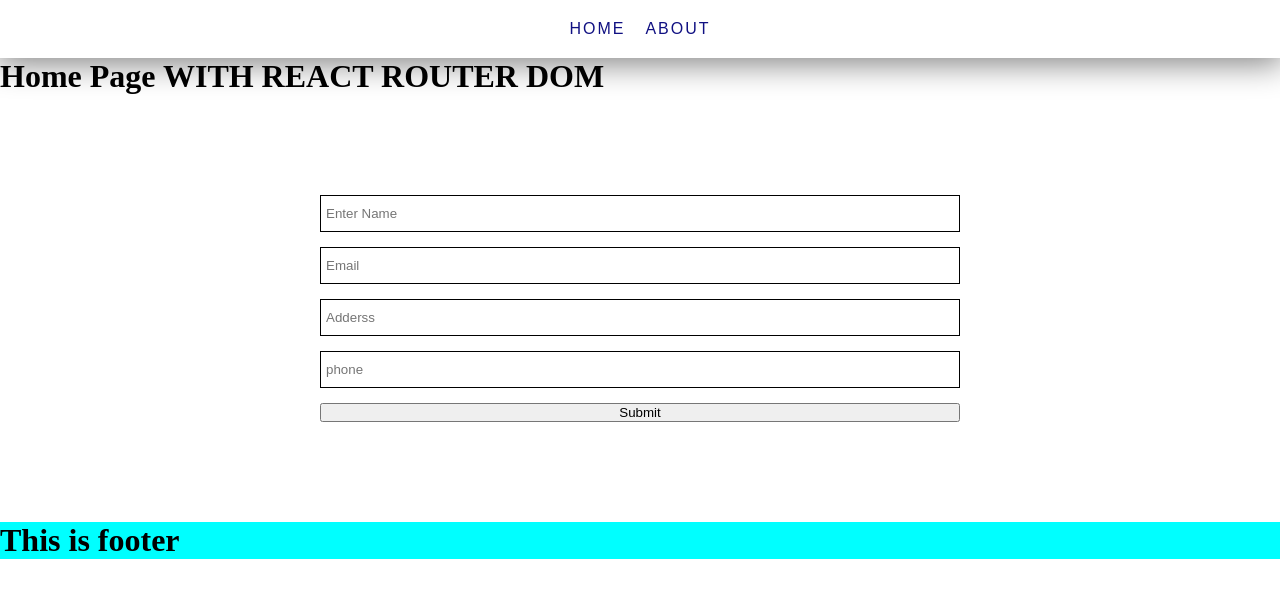
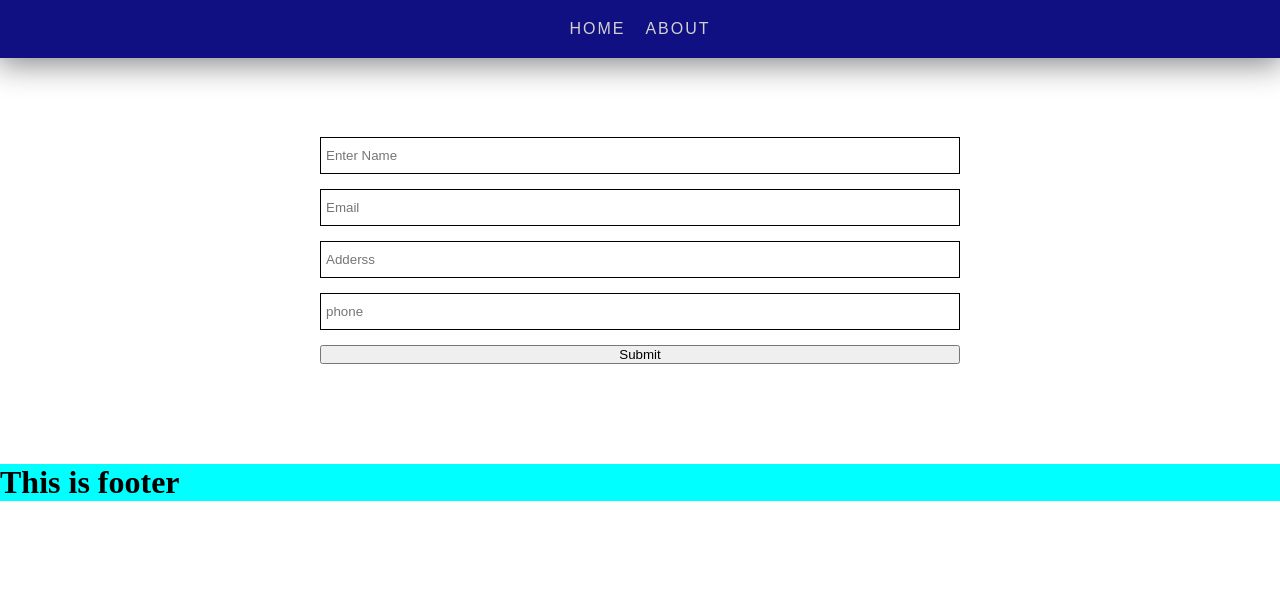
Before and after one commit to dev-roshitha/react-redux, a React (Create React App) app: page / in a window 1280 px wide. Shown: the top 598 px of the page. Built offline with nearby package versions, Linux system fonts and the light colour scheme.

Commit message:
update js

```diff
--- a/src/App.js
+++ b/src/App.js
@@ -10,7 +10,6 @@ import Footer from './components/footer';
 import "./sass/main.scss";
 import InitMain from "./modules/main"
 
-InitMain()
 
 const Layout = () => {
   return(<>
@@ -47,4 +46,5 @@ function App() {
   );
 }
 
+InitMain()
 export default App;
--- a/src/modules/main.js
+++ b/src/modules/main.js
@@ -1,6 +1,7 @@
 import Slider from "./slider"
 
 const initMain = () => {
+
   Slider()
 }
 
--- a/src/modules/slider.js
+++ b/src/modules/slider.js
@@ -1,5 +1,14 @@
 const Slider = () => {
   console.log("File Working")
+
+  let navigationBar = document.querySelector('.navbar');
+  console.log(navigationBar)
+  document.querySelectorAll('.page').forEach(element => {
+    console.log(element)
+    //lement.style.marginTop = navigationBar.scrollHeight + "px"
+  })
+
 }
 
+
 export default Slider
--- a/src/pages/home/index.jsx
+++ b/src/pages/home/index.jsx
@@ -24,7 +24,7 @@ const Home = () => {
   })
   console.log(state)
   return(
-    <div>
+    <div className="page">
       <h1>Home Page WITH REACT ROUTER DOM</h1>
       <section className="wrapper">
         <div className="home-wrapper">
--- a/src/sass/components/_nav-bar.scss
+++ b/src/sass/components/_nav-bar.scss
@@ -3,7 +3,9 @@
   padding: 0;
 }
 .navbar{
-  color: #000000;
+  position: fixed;
+  left: 0;
+  right: 0;
   padding: 20px;
   -webkit-box-shadow: 0px 3px 32px 3px rgba(0,0,0,0.49);
   -moz-box-shadow: 0px 3px 32px 3px rgba(0,0,0,0.49);
@@ -11,6 +13,7 @@
   display: flex;
   justify-content: center;
   align-items: center;
+  background-color: #101082;
   .link-wrp{
     display: flex;
     gap: 20px;
@@ -20,7 +23,7 @@
     a{
       text-decoration: none;
       transition: 0.5s all;
-      color: #101082;
+      color: #d2d2d2;
       &:hover{
         color: gray;
         border-bottom: 1px solid #101082;
```
